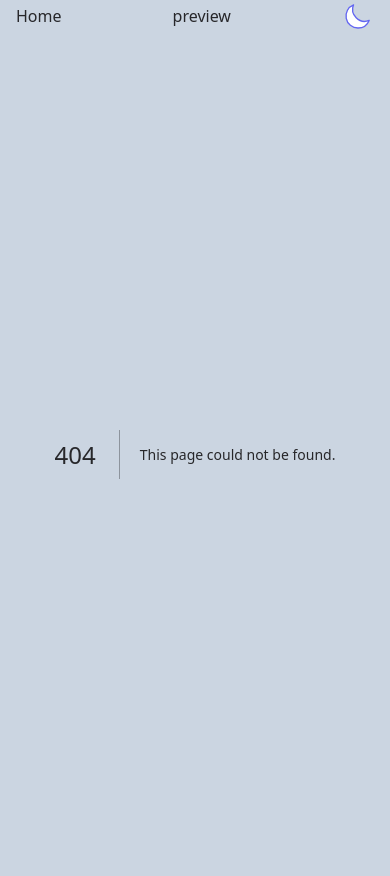
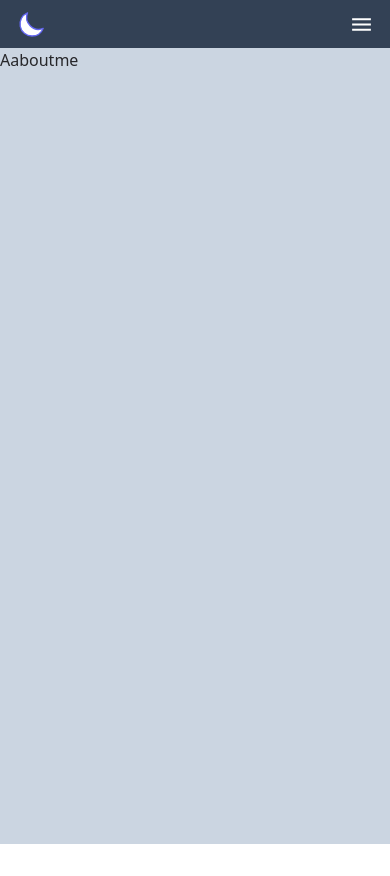
Before and after one commit to jsvigneshkanna/frontend_mentor_challenges, a Next.js app: page /aboutme in a window 390 px wide. Before the commit this address had no page. After the commit the page ends 844 px from the top, so only its background shows below. Built offline with nearby package versions, Linux system fonts and the light colour scheme.

Commit message:
mobile navbar added

```diff
--- a/components/Navbar.jsx
+++ b/components/Navbar.jsx
@@ -1,13 +1,44 @@
-import React from "react";
+import { useState } from "react";
 import ThemeToggler from "./ThemeToggler";
 import Link from "next/link";
+import { MdMenu } from "react-icons/md";
+import { AiOutlineClose } from "react-icons/ai";
 
 const Navbar = () => {
+  const [isMenuOpen, setIsMenuOpen] = useState(false);
+  const showMenu = () => {
+    setIsMenuOpen((prev) => !prev);
+  };
+  const displayMenu = () => {
+    if (isMenuOpen) {
+      return "flex flex-col justify-center items-center gap-4 pb-8 border-t-2 mt-2 pt-3 border-slate-500 font-semibold";
+    } else {
+      return "hidden";
+    }
+  };
   return (
-    <div className=" flex justify-between items-center">
-      <Link href="/">Home </Link>
-      <Link href="/solutions/product_preview_card">preview </Link>
-      <ThemeToggler />
+    <div className="bg-slate-700 dark:bg-slate-200 px-4 md:px-8 lg:px-72 text-white dark:text-black  ">
+      <div className="justify-between items-center py-3 hidden md:flex">
+        <div className="flex gap-8 font-semibold">
+          <Link href="/">Home </Link>
+          <Link href="/aboutme">About Me</Link>
+        </div>
+        <ThemeToggler />
+      </div>
+      <div>
+        <div className="flex justify-between items-center py-2  lg:hidden">
+          <ThemeToggler />
+          <p onClick={showMenu}>{isMenuOpen ? <AiOutlineClose size={25} /> : <MdMenu size={25} />}</p>
+        </div>
+        <div className={displayMenu()}>
+          <Link href="/" onClick={showMenu}>
+            Home
+          </Link>
+          <Link href="/aboutme" onClick={showMenu}>
+            About Me
+          </Link>
+        </div>
+      </div>
     </div>
   );
 };
--- a/package.json
+++ b/package.json
@@ -13,7 +13,8 @@
     "eslint-config-next": "13.0.4",
     "next": "13.0.4",
     "react": "18.2.0",
-    "react-dom": "18.2.0"
+    "react-dom": "18.2.0",
+    "react-icons": "^4.6.0"
   },
   "devDependencies": {
     "autoprefixer": "^10.4.13",
--- a/pages/_app.js
+++ b/pages/_app.js
@@ -3,7 +3,7 @@ import Navbar from "../components/Navbar";
 
 function MyApp({ Component, pageProps }) {
   return (
-    <div className="bg-slate-300 min-h-screen dark:bg-slate-800 text-zinc-800 dark:text-white px-4 md:px-72">
+    <div className="bg-slate-300 min-h-screen dark:bg-slate-800 text-zinc-800 dark:text-white scroll-smooth">
       <Navbar />
       <Component {...pageProps} />
     </div>
--- /dev/null
+++ b/pages/aboutme.jsx
@@ -0,0 +1,7 @@
+import React from "react";
+
+const AboutMe = () => {
+  return <div>Aaboutme</div>;
+};
+
+export default AboutMe;
```
Also changed, not shown: 1 other file (tests, documents, lock files or other folders).
